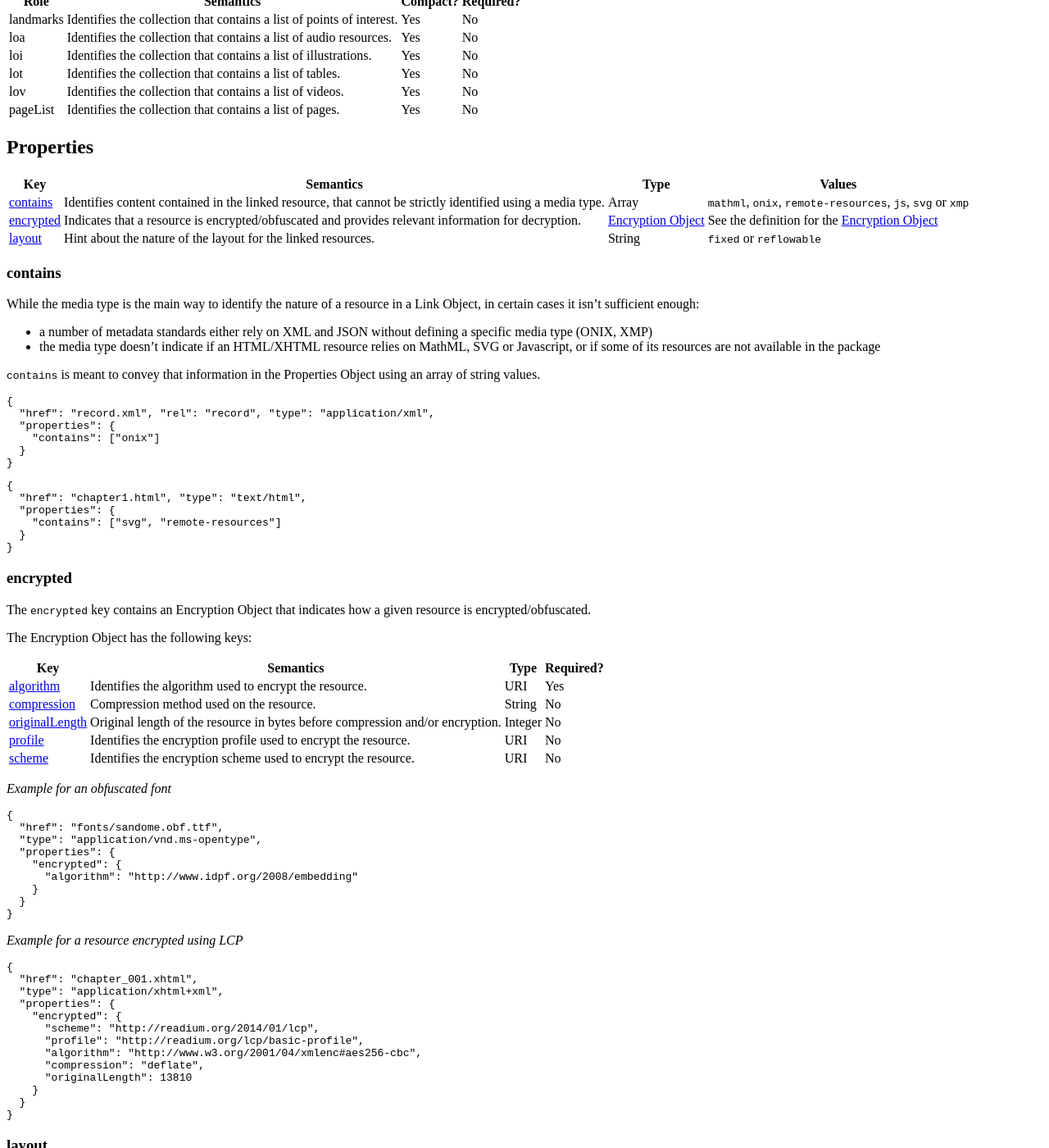
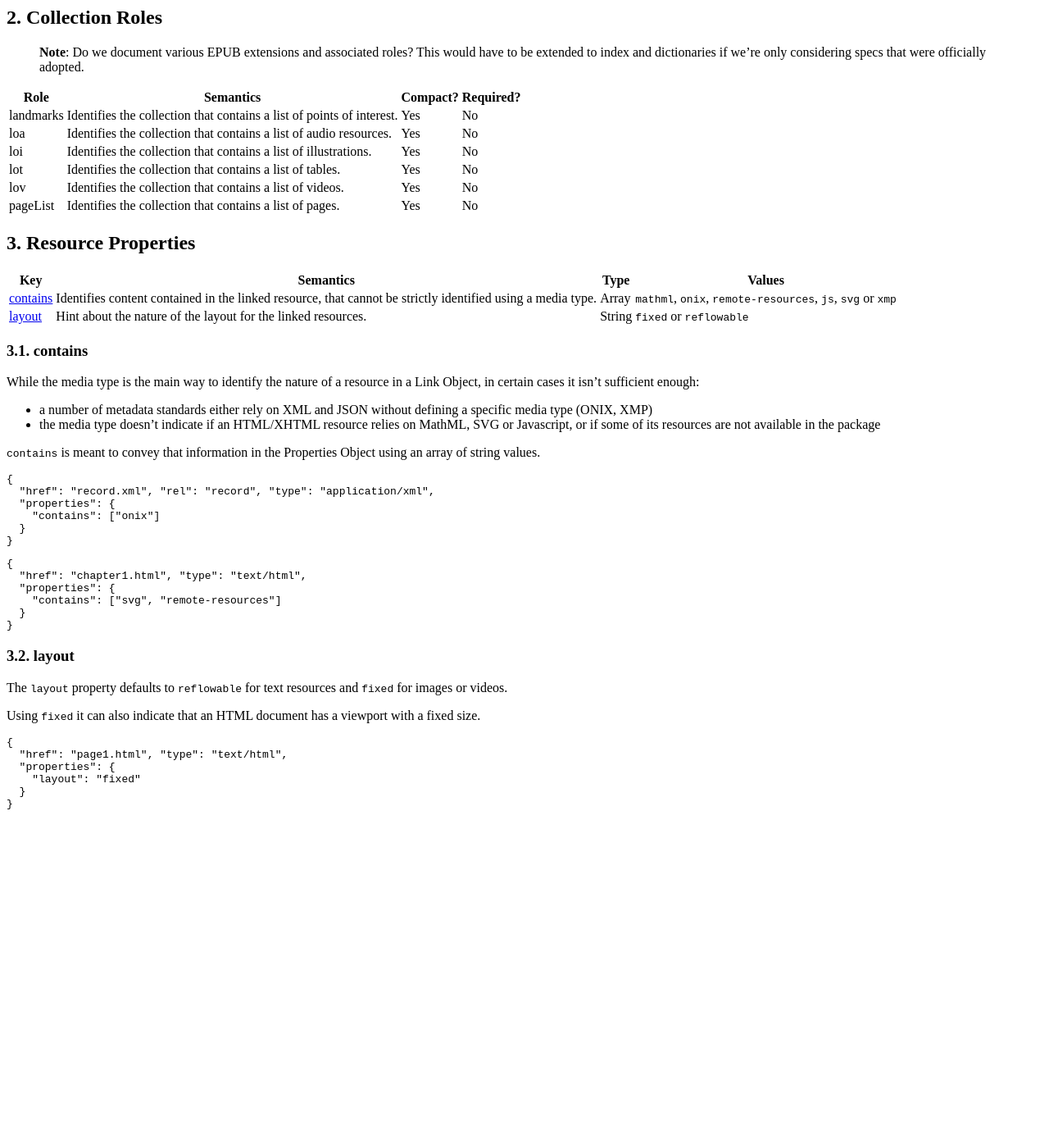
Before and after one commit to readium/webpub-manifest, a Jekyll site: the page built from profiles/epub.md, in a window 1280 px wide and 1400 px high, scrolled down 478 px. Shown: the whole window at 82% size. Built offline with Jekyll 4.4.1, drawn with Linux system fonts in a browser that asks for light colours; our own code applies the rules of GitHub Pages for plain Markdown files; comment, search, counter and statistics services are not loaded; after the commit the page ends 1479 px from its top, so only the background shows below that; some of the changed text lies outside the part shown.

Commit message:
Creation of an encryption module

````diff
--- a/profiles/epub.md
+++ b/profiles/epub.md
@@ -1,10 +1,17 @@
 # EPUB Profile
+
+## 1. Introduction
 
 While EPUB 2.x and 3.x can mostly be mapped directly to the Readium Web Publication Manifest, a number of metadata, collection roles and properties are still very specific to EPUB and not fully covered by the core specification.
 
-Thanks to the various extension points in place, this document defines a number of new collection roles and properties that are for the most part exclusive to EPUB.
+This profile relies on:
 
-## Collection Roles
+* the definition of new [collection roles](#2-collection-roles),
+* the definition of new [resource properties](#3-resource-properties),
+* the [encryption module](../modules/encryption.md).
+
+
+## 2. Collection Roles
 
 > **Note**: Do we document various EPUB extensions and associated roles? This would have to be extended to index and dictionaries if we're only considering specs that were officially adopted.
 
@@ -18,15 +25,14 @@
 | pageList  | Identifies the collection that contains a list of pages.  | Yes  | No  |
 
 
-## Properties
+## 3. Resource Properties
 
 | Key   | Semantics | Type     | Values    |
 | ----- | --------- | -------- | --------- |
 | [contains](#contains)  | Identifies content contained in the linked resource, that cannot be strictly identified using a media type.  | Array  | `mathml`, `onix`, `remote-resources`, `js`, `svg` or `xmp`  |
-| [encrypted](#encrypted)  | Indicates that a resource is encrypted/obfuscated and provides relevant information for decryption.  | [Encryption Object](#encrypted)  | See the definition for the [Encryption Object](#encrypted) |
 | [layout](#layout)  | Hint about the nature of the layout for the linked resources.  | String  | `fixed` or `reflowable`  |
 
-### contains
+### 3.1. contains
 
 While the media type is the main way to identify the nature of a resource in a Link Object, in certain cases it isn't sufficient enough:
 
@@ -53,54 +59,7 @@
 }
 ```
 
-### encrypted
-
-The `encrypted` key contains an Encryption Object that indicates how a given resource is encrypted/obfuscated.
-
-The Encryption Object has the following keys:
-
-| Key   | Semantics | Type     | Required? |
-| ----- | --------- | -------- | --------- |
-| [algorithm](#algorithm)  | Identifies the algorithm used to encrypt the resource.  | URI  | Yes |
-| [compression](#compression)  | Compression method used on the resource.  | String  | No |
-| [originalLength](#originalLength)  | Original length of the resource in bytes before compression and/or encryption. | Integer  | No |
-| [profile](#profile)  | Identifies the encryption profile used to encrypt the resource.  | URI  | No |
-| [scheme](#scheme)  | Identifies the encryption scheme used to encrypt the resource.  | URI  | No |
-
-*Example for an obfuscated font*
-
-```json
-{
-  "href": "fonts/sandome.obf.ttf",
-  "type": "application/vnd.ms-opentype",
-  "properties": {
-    "encrypted": {
-      "algorithm": "http://www.idpf.org/2008/embedding"
-    }
-  }
-}
-```
-
-*Example for a resource encrypted using LCP*
-
-```json
-{
-  "href": "chapter_001.xhtml",
-  "type": "application/xhtml+xml",
-  "properties": {
-    "encrypted": {
-      "scheme": "http://readium.org/2014/01/lcp",
-      "profile": "http://readium.org/lcp/basic-profile",
-      "algorithm": "http://www.w3.org/2001/04/xmlenc#aes256-cbc",
-      "compression": "deflate",
-      "originalLength": 13810
-    }
-  }
-}
-```
-
-
-### layout
+### 3.2. layout
 
 The `layout` property defaults to `reflowable` for text resources and `fixed` for images or videos.
 
````
Also changed, not shown: modules/README.md (+2 -2 lines), modules/encryption.md (added, +71 -0 lines), properties.md (+2 -2 lines).
